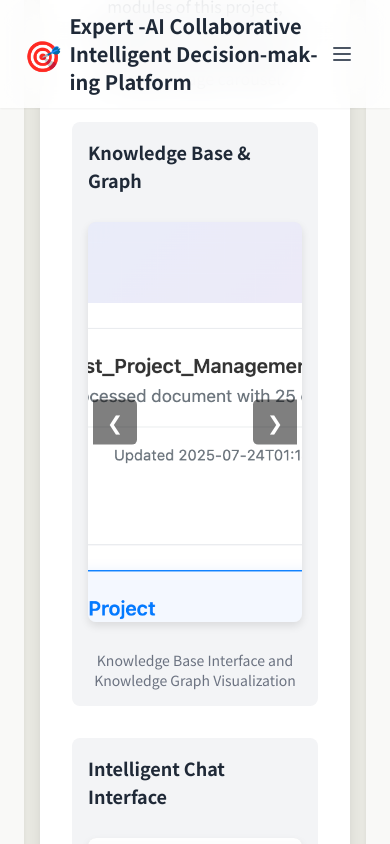
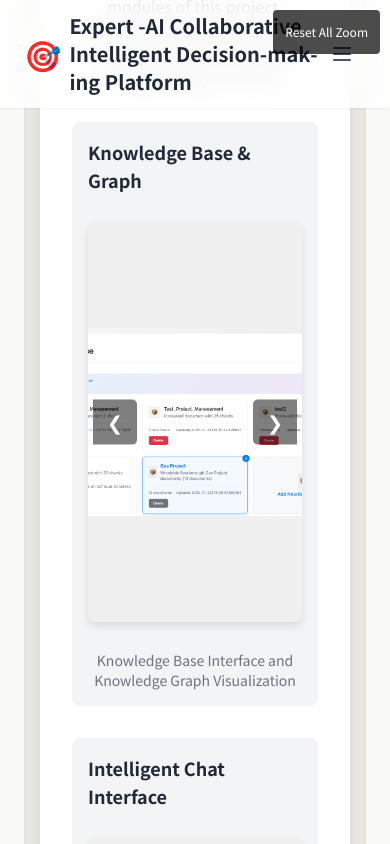
Before and after one commit to Blair2049/Posterpre, a website: page posterpre_ios.html in a window 390 px wide. Both pictures are taken after a click on the picture 195 px from the left and 4854 px from the top of the page. Shown: the part 4432-5276 px from the top of the page. Drawn offline with nearby package versions, Linux system fonts and the light colour scheme.

Commit message:
Fix mobile image display: use object-fit contain to show full images and add reset button

```diff
--- a/posterpre_ios.html
+++ b/posterpre_ios.html
@@ -200,18 +200,19 @@
                 hyphens: auto;
             }
 
-            /* Optimize carousel for mobile - fill container with zoom capability */
+            /* Optimize carousel for mobile - show full images with zoom capability */
             .carousel-wrapper {
                 height: 400px; /* Increased height for better image display */
                 margin: 1rem 0;
             }
 
             .carousel-item img {
-                object-fit: cover; /* Fill the container completely */
+                object-fit: contain; /* Show full image without cropping */
                 width: 100%;
                 height: 100%;
                 border-radius: 0.5rem;
                 transition: transform 0.3s ease;
+                transform-origin: center center;
             }
 
             .carousel-button {
@@ -331,11 +332,12 @@
             }
 
             .carousel-item img {
-                object-fit: cover; /* Fill the container completely */
+                object-fit: contain; /* Show full image without cropping */
                 width: 100%;
                 height: 100%;
                 border-radius: 0.5rem;
                 transition: transform 0.3s ease;
+                transform-origin: center center;
             }
 
             .text-4xl {
@@ -933,7 +935,7 @@
                             e.touches[0].clientY - e.touches[1].clientY
                         );
                         const scale = (distance / startDistance) * startScale;
-                        currentScale = Math.min(Math.max(scale, 0.5), 3);
+                        currentScale = Math.min(Math.max(scale, 0.3), 5); // Allow more zoom range
                         img.style.transform = `scale(${currentScale})`;
                         console.log('Zoom scale:', currentScale);
                     }
@@ -969,12 +971,44 @@
                         img.style.transform = 'scale(1)';
                     }
                 });
+
+                // Add a reset function that can be called externally
+                img.resetZoom = function() {
+                    currentScale = 1;
+                    img.style.transform = 'scale(1)';
+                    console.log('Zoom reset to 1x');
+                };
             });
         }
 
         document.addEventListener('DOMContentLoaded', function() {
             initializeSliders(); // Initialize all sliders
             addImageZoom(); // Initialize image zoom functionality
+
+            // Add a reset button for testing
+            const resetButton = document.createElement('button');
+            resetButton.textContent = 'Reset All Zoom';
+            resetButton.style.cssText = `
+                position: fixed;
+                top: 10px;
+                right: 10px;
+                z-index: 1000;
+                background: rgba(0,0,0,0.7);
+                color: white;
+                border: none;
+                padding: 8px 12px;
+                border-radius: 4px;
+                font-size: 12px;
+            `;
+            resetButton.addEventListener('click', function() {
+                const carouselImages = document.querySelectorAll('.carousel-item img');
+                carouselImages.forEach(img => {
+                    if (img.resetZoom) {
+                        img.resetZoom();
+                    }
+                });
+            });
+            document.body.appendChild(resetButton);
 
             // Fade-in on scroll logic
             const faders = document.querySelectorAll('.fade-in');
```
